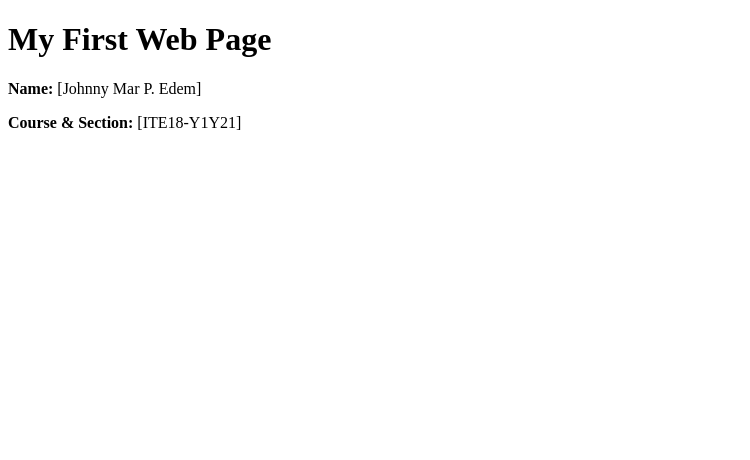
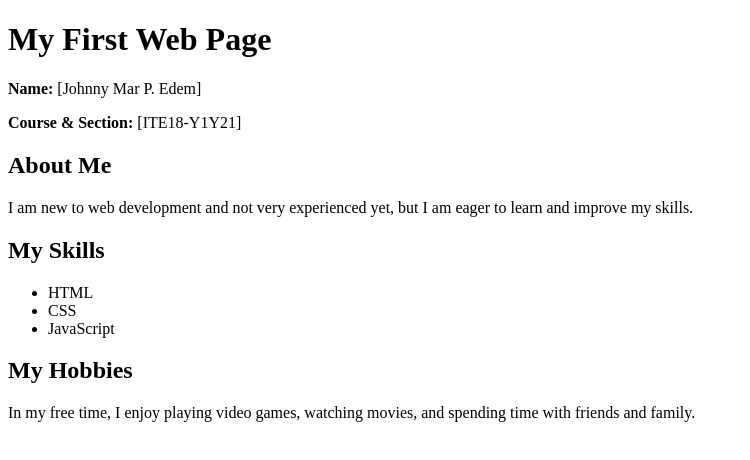
Before and after one commit to johnnymaredem14-boop/Edem-ite18, a plain HTML site: page index.html in a window 1280 px wide. Shown: the whole page, without its empty margins (0-750 px from the left). Drawn offline with Linux system fonts and the light colour scheme.

Commit message:
Updated About Me, My Skills and My Hobbies

```diff
--- a/index.html
+++ b/index.html
@@ -7,5 +7,17 @@
  <h1>My First Web Page</h1>
  <p><strong>Name:</strong> [Johnny Mar P. Edem]</p>
  <p><strong>Course & Section:</strong> [ITE18-Y1Y21]</p>
+ <h2>About Me</h2>
+ <p>I am new to web development and not very experienced yet, but I am eager to learn and improve my skills.</p>
+
+ <h2>My Skills</h2>
+<ul>
+    <li>HTML</li>
+    <li>CSS</li>
+    <li>JavaScript</li>
+</ul>
+
+    <h2>My Hobbies</h2>
+    <p>In my free time, I enjoy playing video games, watching movies, and spending time with friends and family.</p>
 </body>
 </html>
```
